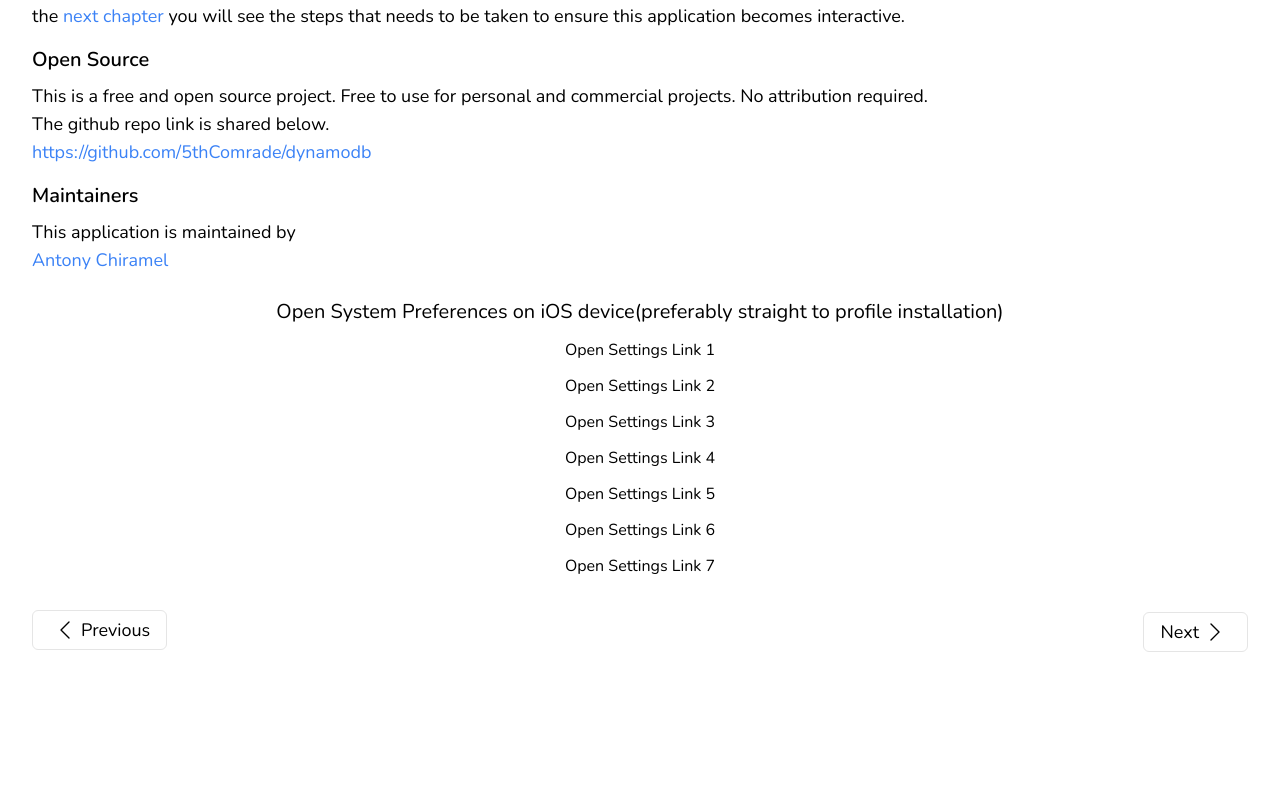
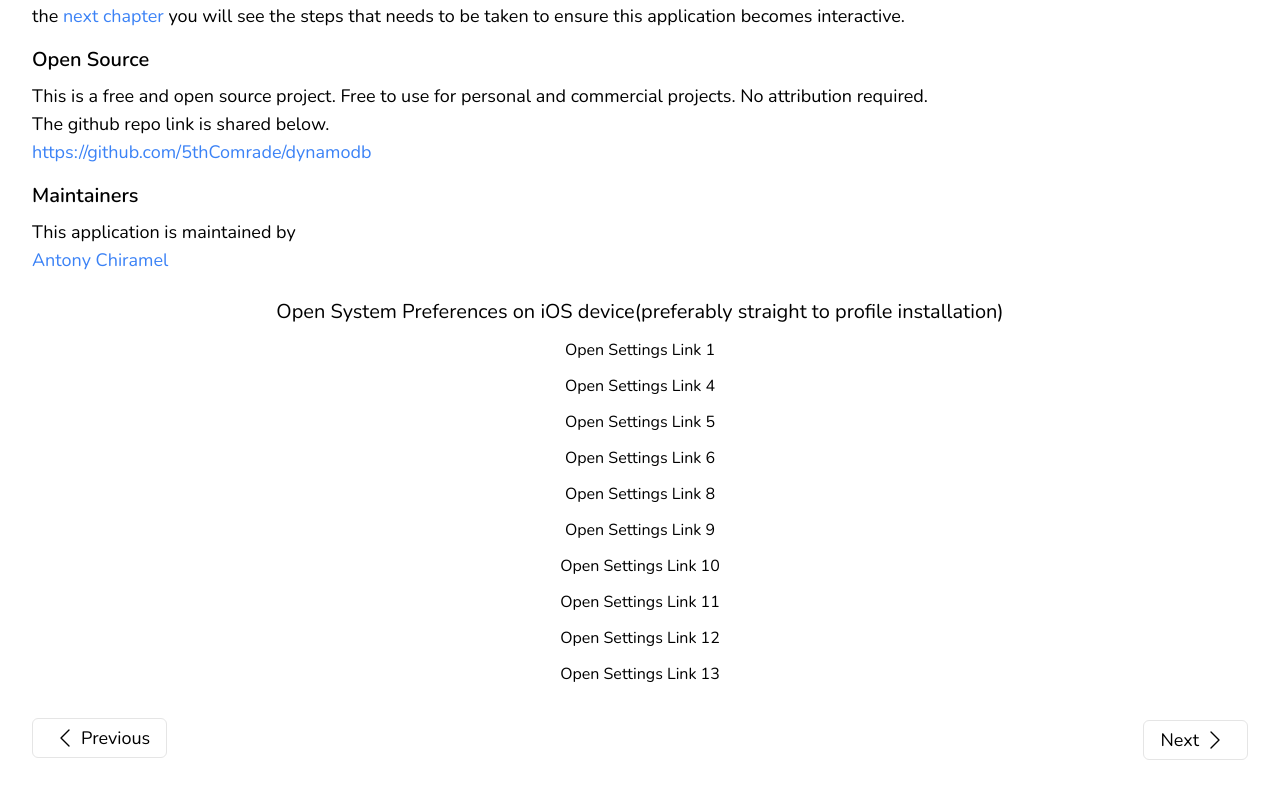
Before and after one commit to 5thComrade/dynamodb, a Next.js app: page / in a window 1280 px wide. Shown: the part 379-1172 px from the top of the page. Before the commit the page ends 1064 px from the top, so only its background shows below. Built offline with nearby package versions, Linux system fonts and the light colour scheme.

Commit message:
additional links added

```diff
--- a/src/app/page.tsx
+++ b/src/app/page.tsx
@@ -1,3 +1,5 @@
+"use client";
+
 import Link from "next/link";
 import {
   PageTitle,
@@ -63,12 +65,12 @@ export default function Home() {
           installation)
         </h1>
         <a href="App-Prefs:">Open Settings Link 1</a>
-        <a href="prefs:root=General&path=ManagedConfigurationList">
+        {/* <a href="prefs:root=General&path=ManagedConfigurationList">
           Open Settings Link 2
-        </a>
-        <a href="prefs:root=General&path=ManagedConfigurationList/PurgatoryInstallRequested">
+        </a> */}
+        {/* <a href="prefs:root=General&path=ManagedConfigurationList/PurgatoryInstallRequested">
           Open Settings Link 3
-        </a>
+        </a> */}
         <a href="App-Prefs:root=General&path=ManagedConfigurationList/PurgatoryInstallRequested">
           Open Settings Link 4
         </a>
@@ -76,9 +78,33 @@ export default function Home() {
           Open Settings Link 5
         </a>
         <a href="App-Prefs:root=General&path=Profile">Open Settings Link 6</a>
-        <a href="x-apple.systempreferences:com.apple.Profiles-Settings.extension">
+        {/* <a href="x-apple.systempreferences:com.apple.Profiles-Settings.extension">
           Open Settings Link 7
+        </a> */}
+        <a href="app-settings:root=General&path=Profile">
+          Open Settings Link 8
         </a>
+        <a href="app-settings:root=General">Open Settings Link 9</a>
+        <button
+          onClick={() => window.open("App-Prefs:root=General&path=Profile")}
+        >
+          Open Settings Link 10
+        </button>
+        <button
+          onClick={() =>
+            window.open("App-Prefs:root=General&path=ManagedConfigurationList")
+          }
+        >
+          Open Settings Link 11
+        </button>
+        <button
+          onClick={() => window.open("app-settings:root=General&path=Profile")}
+        >
+          Open Settings Link 12
+        </button>
+        <button onClick={() => window.open("app-settings:root=General")}>
+          Open Settings Link 13
+        </button>
       </div>
 
       <Footer previous="" next="/requirements" />
```
